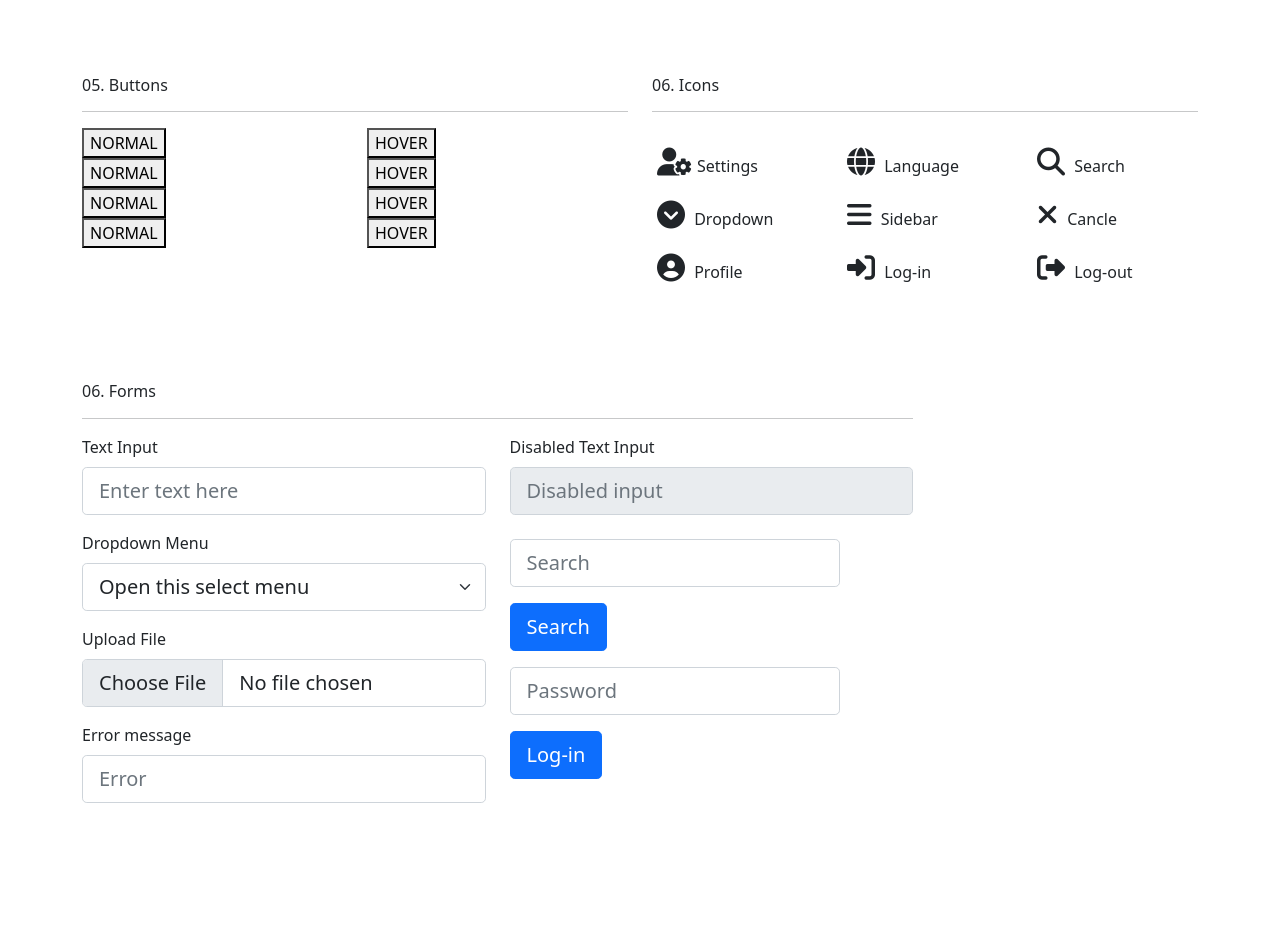
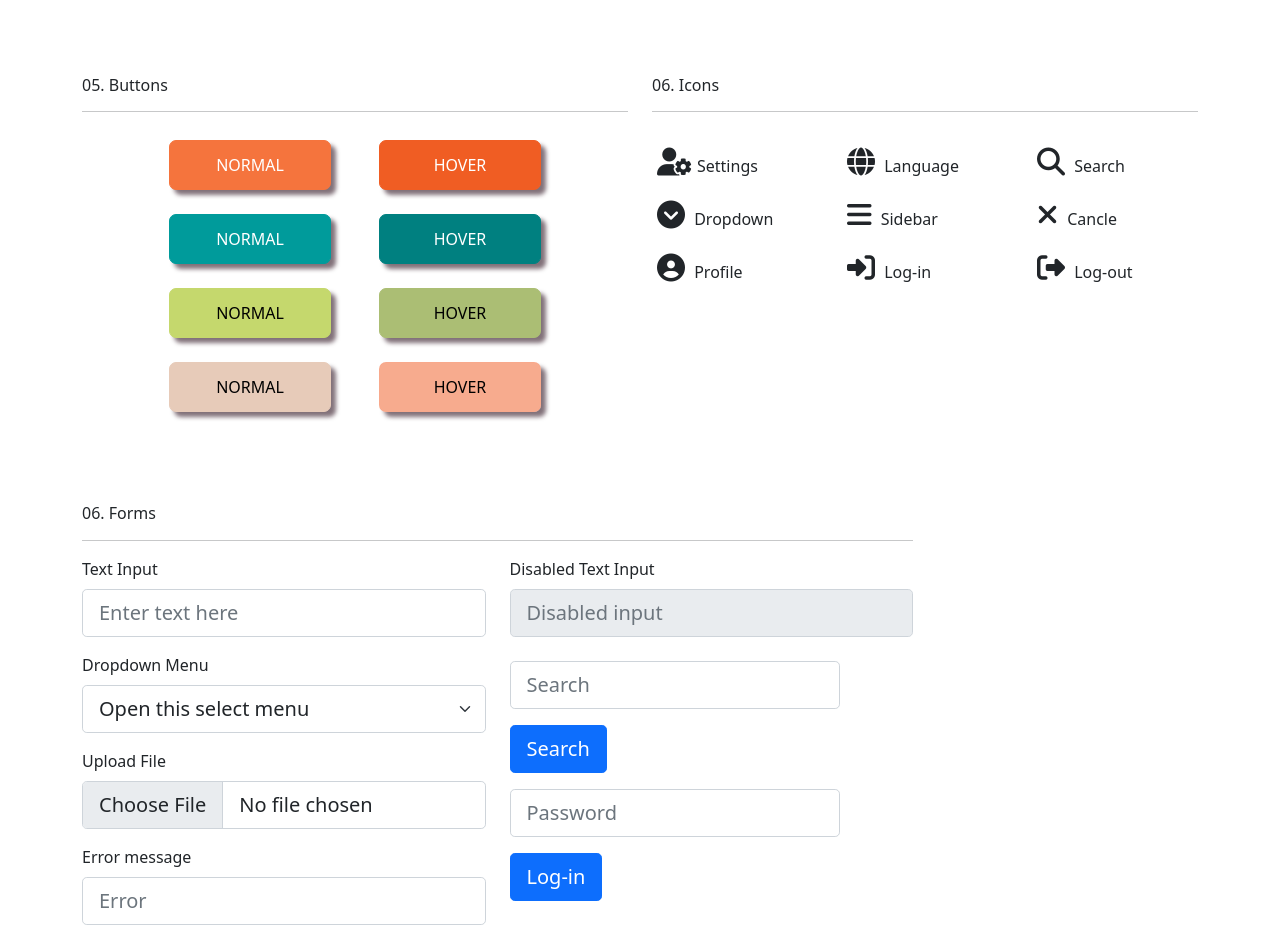
Before and after one commit to LeiaLL/UI-Design-Guide, a plain HTML site: page index.html in a window 1280 px wide. Shown: the part 2100-3028 px from the top of the page. Drawn offline with nearby package versions, Linux system fonts and the light colour scheme.

Commit message:
Added button section styling

```diff
--- a/src/style.css
+++ b/src/style.css
@@ -201,6 +201,97 @@ a {
 }
 /*Color Section*/
 
+/* Buttons Section*/
+
+.col.buttons.left {
+  text-align: right;
+}
+
+.col.buttons.right {
+  text-align: left;
+}
+.col.buttons button {
+  margin: 12px;
+  padding: 12px;
+  width: 162px;
+  border-radius: 7px;
+}
+
+.button1Normal {
+  color: #fff;
+  border: 1px solid #f5743d;
+  background-color: #f5743d;
+  transition: all 200ms ease-in-out;
+  box-shadow: 5px 5px 4px hsla(328, 52%, 10%, 0.582);
+}
+
+.button1Normal:hover {
+  background-color: #f05d23;
+  color: #fff;
+}
+
+.button1Hover {
+  border: 1px solid #f05d23;
+  background-color: #f05d23;
+  color: #fff;
+  box-shadow: 5px 5px 4px hsla(328, 52%, 10%, 0.582);
+}
+
+.button2Normal {
+  border: 1px solid #009b9b;
+  background-color: #009b9b;
+  color: #fff;
+  transition: all 150ms ease-in-out;
+  box-shadow: 5px 5px 4px hsla(328, 52%, 10%, 0.582);
+}
+
+.button2Normal:hover {
+  border: 1px solid #008080;
+  background-color: #008080;
+  color: #fff;
+}
+.button2Hover {
+  border: 1px solid #008080;
+  background-color: #008080;
+  color: #fff;
+  box-shadow: 5px 5px 4px hsla(328, 52%, 10%, 0.582);
+}
+
+.button4Normal {
+  border: 1px solid #e7cbb9;
+  background-color: #e7cbb9;
+  box-shadow: 5px 5px 4px hsla(328, 52%, 10%, 0.582);
+}
+.button4Normal:hover {
+  border: 1px solid #f05d2307;
+  background-color: #f05d2383;
+  transition: all 200ms ease-in-out;
+}
+.button4Hover {
+  border: 1px solid #f05d2307;
+  background-color: #f05d2383;
+  box-shadow: 5px 5px 4px hsla(328, 52%, 10%, 0.582);
+}
+
+.button3Normal {
+  border: 1px solid #c5d86d;
+  background-color: #c5d86d;
+  transition: all 200ms ease-in-out;
+  box-shadow: 5px 5px 4px hsla(328, 52%, 10%, 0.582);
+}
+.button3Normal:hover {
+  border: 1px solid #abbe74;
+  background-color: #abbe74;
+}
+
+.button3Hover {
+  border: 1px solid #abbe74;
+  box-shadow: 5px 5px 4px hsla(328, 52%, 10%, 0.582);
+  background-color: #abbe74;
+}
+
+/* Buttons*/
+
 /* Icon Section*/
 
 .icon {
```
